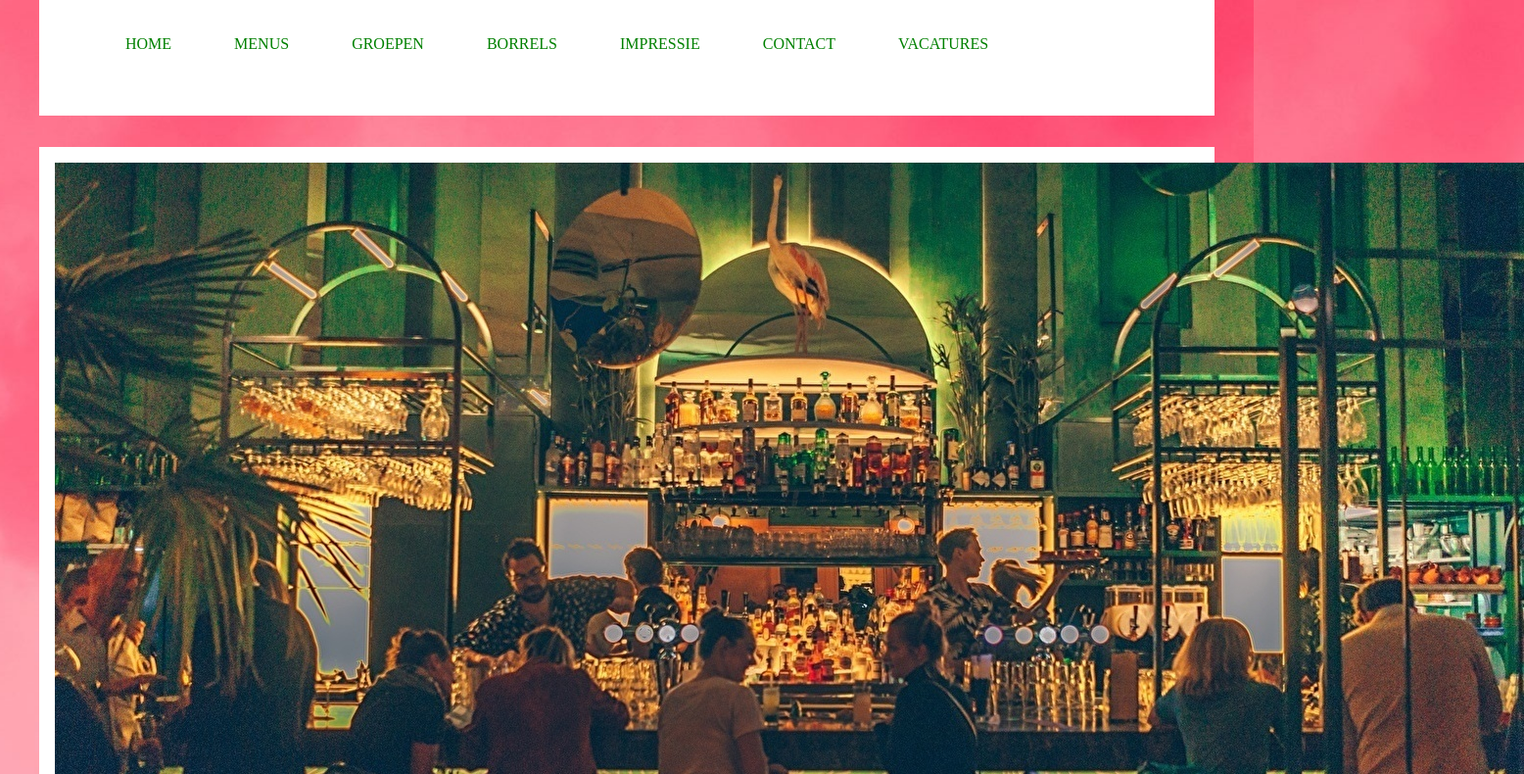
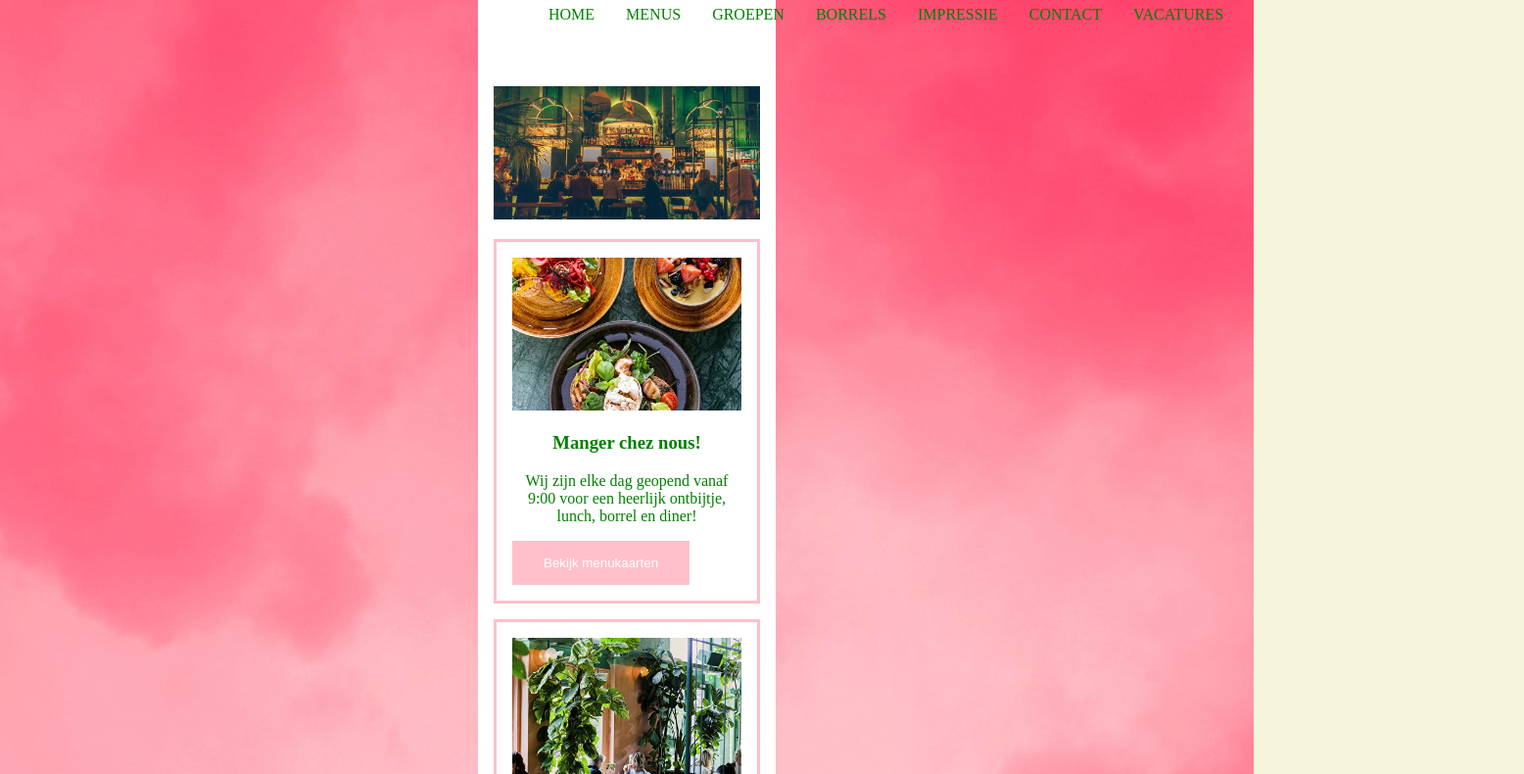
Before and after one commit to neankee/neanke-is-baas, a plain HTML site: page index.html in a window 1280 px wide. Shown: the part 108-898 px from the top of the page at 98% size, 1556 px wide, since content can reach past the window. Drawn offline with Linux system fonts and the light colour scheme.

Commit message:
Add files via upload

```diff
--- a/styles/style.css
+++ b/styles/style.css
@@ -4,6 +4,8 @@
 }
 
 body {
+   max-width:23em;
+    margin:auto;
     background-image: url(background.jpg);
   background-repeat: no-repeat;
   background-attachment: fixed;
@@ -12,14 +14,21 @@ background-position: center;
   background-color: beige;
 }
 
+div {
+        max-width: 19em;
+position: relative;
+    left: 2em;
+    right: 2em;
+    top: 2em;
+    bottom: 2em;
+}
+
 header {
-     margin: 2em;
     padding: 1em;
     background-color: white;
 }
 
 main {
-    margin: 2em;
     padding: 1em;
     background-color: white;
 }
@@ -30,13 +39,62 @@ footer {
     background-color: white;
 }
 
+nav {
+
+}
+
 ul {
     display: flex;
 }
 
 li {
     display: block;
-margin: 1em;
+margin: auto;
+    justify-content: center;
 padding: 1em;
 text-transform: uppercase;
 color: green;}
+
+
+img {
+    max-width:100%;
+}
+
+section {
+    margin-top: 1em;
+    border-style: solid;
+    border-color: pink;
+    padding: 1em;
+}
+
+article {
+
+}
+
+h2 {
+    text-align:center;
+    color: green;
+}
+
+h3 {
+    text-align:center;
+    color: green;
+}
+
+p {
+    text-align:center;
+    color: green;
+}
+
+button {
+    background-color: pink;
+    border: none;
+    color: white;
+    padding: 15px 32px;
+    justify-content: center;
+
+}
+
+.insta {
+
+}
```
Also changed, not shown: 8 other files.
